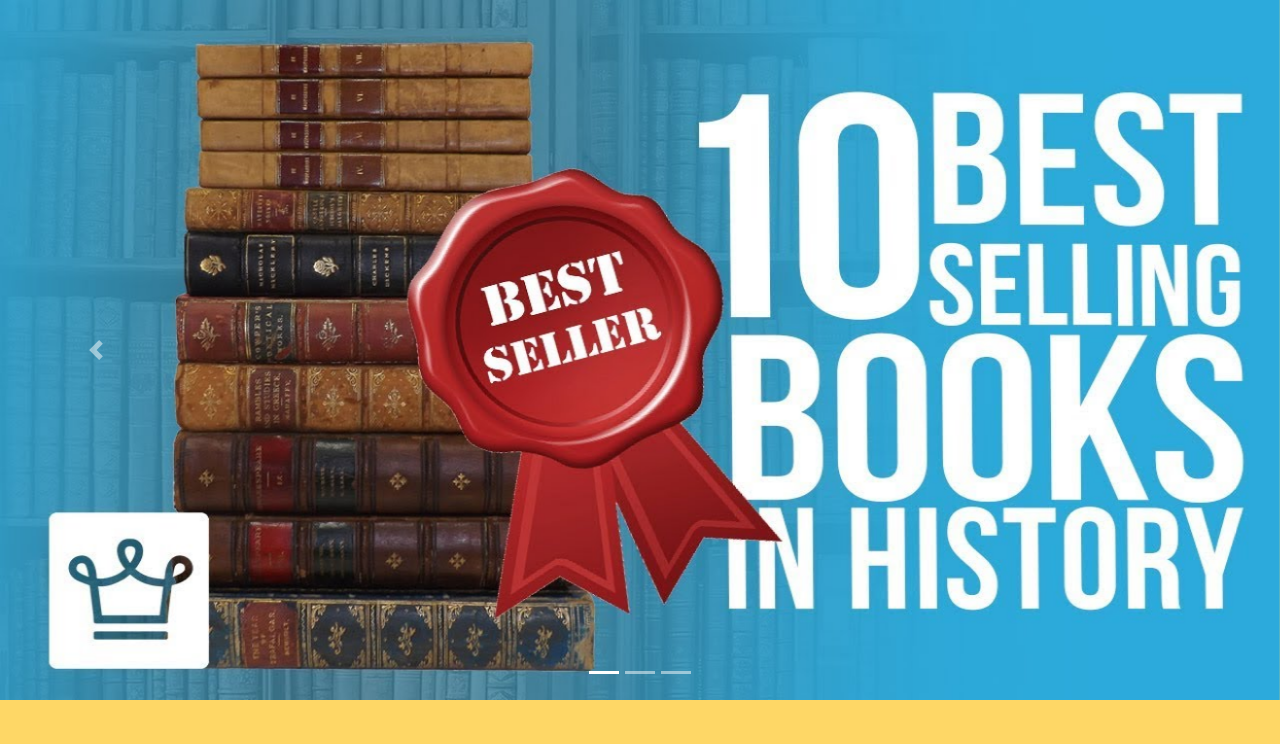
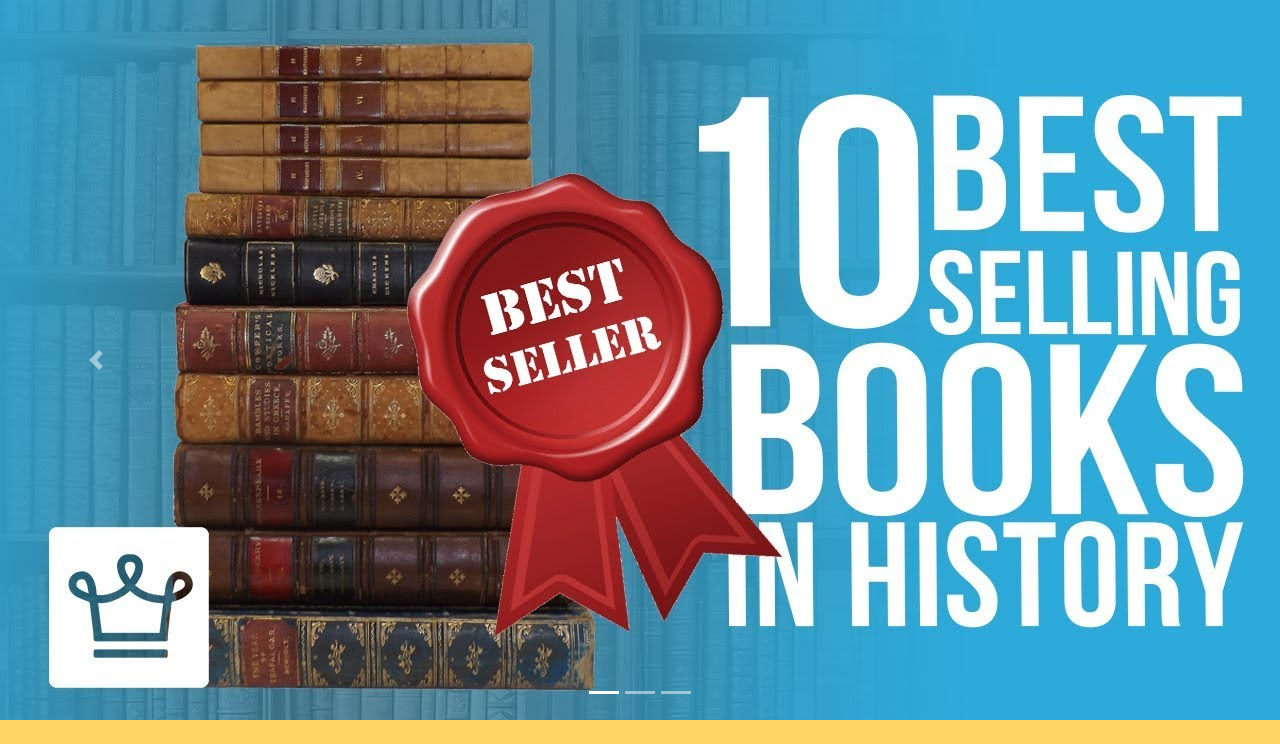
Before and after one commit to JonathanZYZ/App3PD, a PHP site: page / in a window 1280 px wide. Shown: the part 56-800 px from the top of the page. Run offline with PHP 8.4, Linux system fonts and the light colour scheme.

Commit message:
App 3 commit 7

```diff
--- a/index.php
+++ b/index.php
@@ -29,7 +29,7 @@ session_start();
             </ol>
             <div class="carousel-inner">
                 <div class="carousel-item active">
-                    <img class="d-block w-100" src="images/maxresdefault.jpg" alt="First slide" style="height: 700px">
+                    <img class="d-block w-100" src="images/maxresdefault.jpg" alt="First slide" >
                 </div>
                 <div class="carousel-item">
                     <img class="d-block w-100" src="images/5c74358a1631a3614f2df5b4.jpg" alt="Second slide" style="height: 700px">
```
